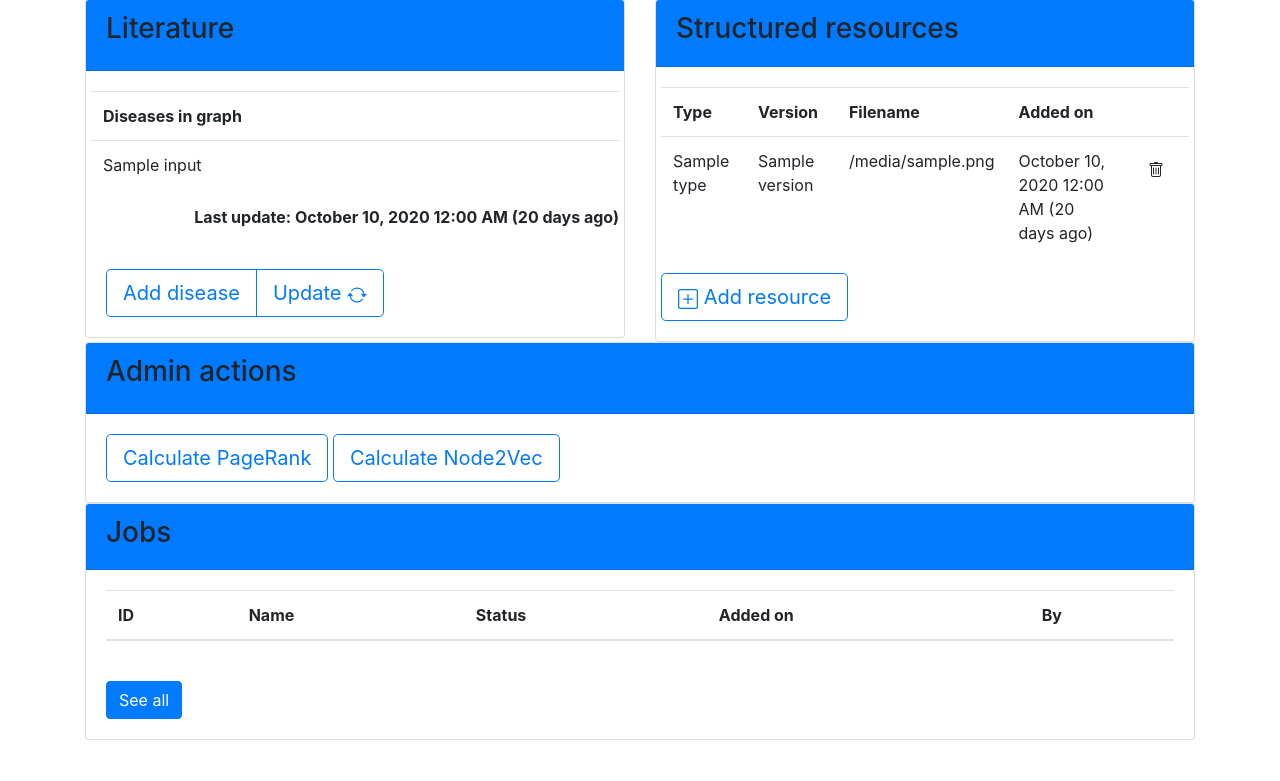
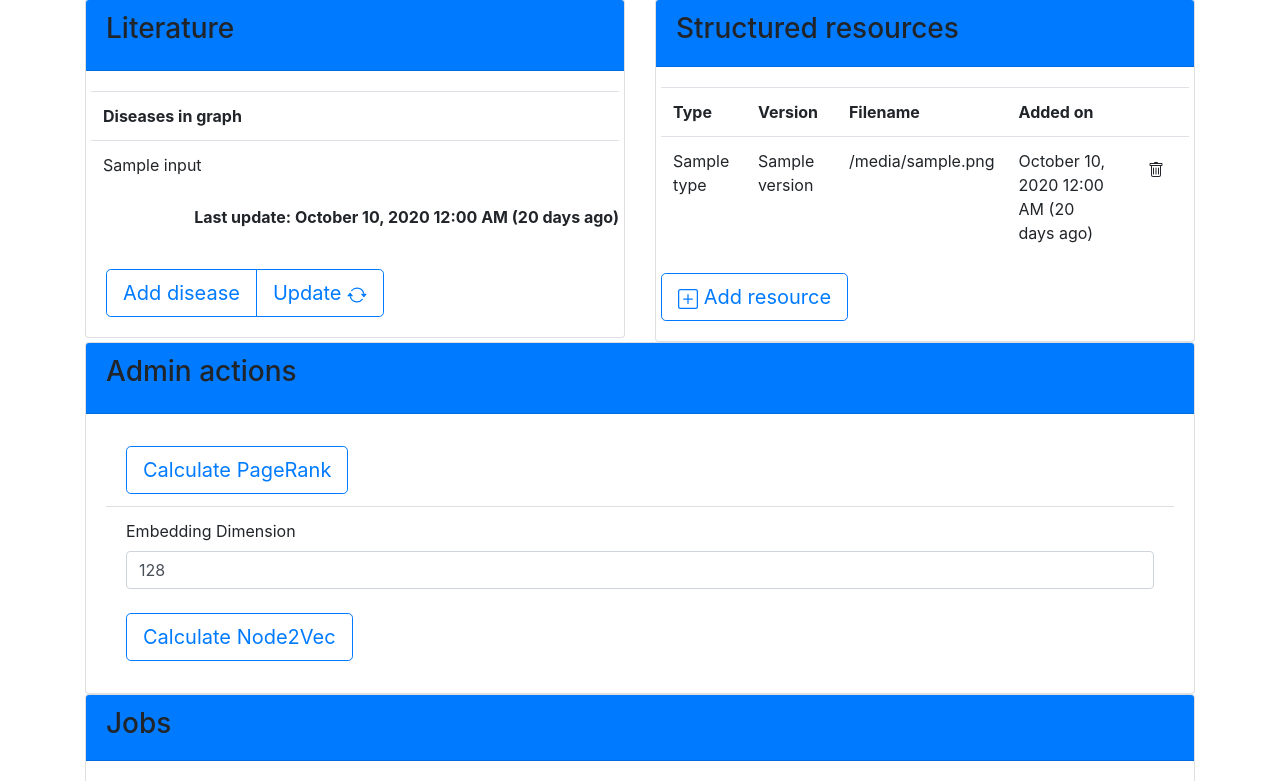
Before and after one commit to GyftakisK/OpenDataGraph, a Flask app: page /admin/ in a window 1280 px wide. Shown: the part 183-964 px from the top of the page. Before the commit the page ends 923 px from the top, so only its background shows below. Run offline with Flask 2, Linux system fonts and the light colour scheme; a user stored in the database is signed in; tables that the repository leaves empty hold one stand-in row (values such as "Sample post"); a database or web service that is not in the repository returns one stand-in record (values such as "Sample title"); lists and menus that the app fills with data are empty; parts of the project's set-up code (start-up, migrations or seed data) failed here and were passed over; some libraries are stand-ins or nearby versions.

Commit message:
Admin Dashboard: Add configurable node2vec embedding status

```diff
--- a/app/admin/routes.py
+++ b/app/admin/routes.py
@@ -144,6 +144,7 @@ def calculate_pagerank():
 @bp.route('calculate_node2vec', methods=['POST'])
 @login_required
 def calculate_node2vec():
-    task = calculate_node2vec_task.apply_async()
-    save_task(task.task_id, "calculate_node2vec", "")
+    embedding_size = request.form.get("embeddingSize")
+    task = calculate_node2vec_task.apply_async([embedding_size])
+    save_task(task.task_id, "calculate_node2vec", str({"embeddingSize": embedding_size}))
     return jsonify({'message': 'Job {} created for Node2Vec calculation'.format(task.task_id)})
--- a/app/tasks.py
+++ b/app/tasks.py
@@ -40,6 +40,6 @@ def calculate_pagerank_task():
 
 
 @celery.task(queue="jobsQueue")
-def calculate_node2vec_task():
+def calculate_node2vec_task(embedding_size):
     with current_app.app_context():
-        extractor.calculate_node2vec()
+        extractor.calculate_node2vec(embedding_size)
--- a/app/templates/admin/dashboard.html
+++ b/app/templates/admin/dashboard.html
@@ -124,12 +124,22 @@
                 <div class="card card-primary">
                     <div class="card-header bg-primary"><h3 class="card-title">Admin actions</h3></div>
                     <div class="card-body">
+                        <ul class="list-group list-group-flush">
+                            <li class="list-group-item">
                                 <button id="calculate_pagerank" type="button" class="btn btn-outline-primary btn-lg">
                                     Calculate PageRank
                                 </button>
+                            </li>
+                            <li class="list-group-item">
+                                <label class="" for="embeddingSize">Embedding Dimension</label>
+                                <input type="number" class="form-control" id="embeddingSize" value="128" step="32"
+                                       min="32" max="256">
+                                <br>
                                 <button id="calculate_node2vec" type="button" class="btn btn-outline-primary btn-lg">
                                     Calculate Node2Vec
                                 </button>
+                            </li>
+                        </ul>
                     </div>
                 </div>
             </div>
@@ -220,7 +230,9 @@
         const calculateNode2vecBtn = $('#calculate_node2vec');
 
         function calculate_node2vec() {
-            $.post("{{ url_for('admin.calculate_node2vec') }}", function (data) {
+            $.post("{{ url_for('admin.calculate_node2vec') }}",
+                {embeddingSize: $('#embeddingSize').val()},
+                function (data) {
                     $('#content').prepend('<div class="alert alert-success" role="alert">' + data.message + '</div>')
                 });
         }
--- a/db_manager/neo4j_manager.py
+++ b/db_manager/neo4j_manager.py
@@ -60,8 +60,9 @@ class NeoManager(object):
                 f"YIELD nodePropertiesWritten, ranIterations"
         self._run_query(query)
 
-    def calculate_node2vec(self, graph_name: str):
-        query = f"CALL gds.alpha.node2vec.write('{graph_name}', {{writeProperty: 'node2vec'}})"
+    def calculate_node2vec(self, graph_name: str, embedding_size: int = 128):
+        query = f"CALL gds.alpha.node2vec.write('{graph_name}', {{embeddingSize: {embedding_size}, " \
+                f"writeProperty: 'node2vec{embedding_size}'}})"
         self._run_query(query)
 
     def get_entities_matching_labels_beginning(self, search_string: str, limit: int):
--- a/knowledge_extractor/knowledge_extractor.py
+++ b/knowledge_extractor/knowledge_extractor.py
@@ -198,12 +198,12 @@ class KnowledgeExtractor:
                                                damping_factor=damping_factor)
         self._neo4j_manager.drop_in_memory_graph('pagerank_graph')
 
-    def calculate_node2vec(self):
+    def calculate_node2vec(self, embedding_size: int = 128):
         """
         Method to calculate node2vec across the whole graph
         """
         self._neo4j_manager.create_in_memory_graph('node2vec_graph')
-        self._neo4j_manager.calculate_node2vec('node2vec_graph')
+        self._neo4j_manager.calculate_node2vec('node2vec_graph', embedding_size=embedding_size)
         self._neo4j_manager.drop_in_memory_graph('node2vec_graph')
 
     @staticmethod
```
Lines whose indentation alone changed are shown as unchanged.
